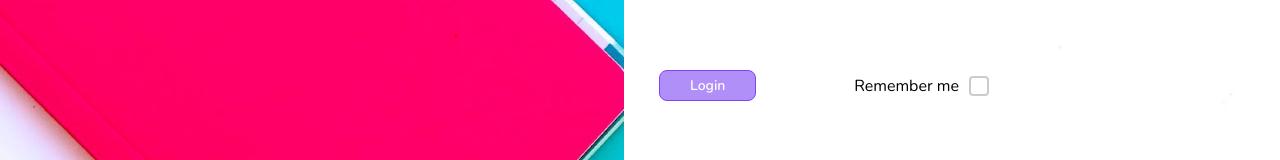
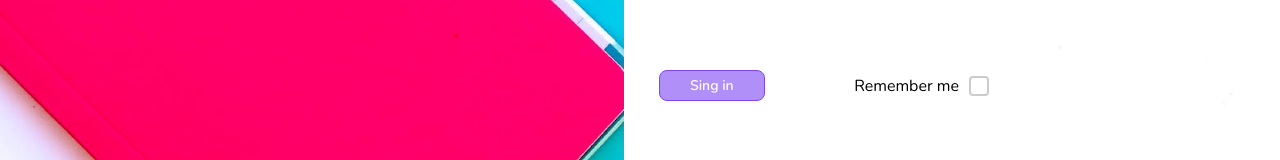
Before and after one commit to CardozoCasariegoLuciano/StudyNotes-Frontend, a React (Vite) app: page /auth/login in a window 1280 px wide. Shown: the part 322-482 px from the top of the page. Built offline with nearby package versions, Linux system fonts and the light colour scheme.

Commit message:
SNTAB-48  (#7)
* SNTAB-48 change register button wording and add cursor pointert

* SNTAB-48 fix tests

```diff
--- a/src/components/StyledComponents/Button/SimpleButton.ts
+++ b/src/components/StyledComponents/Button/SimpleButton.ts
@@ -12,4 +12,5 @@ export const SimpleButton = styled.button`
   border-radius: 8px;
   padding: 5px 30px;
   font: var(--text_medium_small);
+  cursor: pointer;
 `;
--- a/src/pages/Auth/LoginPage.tsx
+++ b/src/pages/Auth/LoginPage.tsx
@@ -67,7 +67,7 @@ const LoginPage = () => {
             </div>
             <div className="auth-login__actions">
               <div className="auth-login__actions--buttons">
-                <SimpleButton disabled={form.hasErrors()}>Login</SimpleButton>
+                <SimpleButton disabled={form.hasErrors()}>Sing in</SimpleButton>
                 <SimpleCheckBox label="Remember me" />
               </div>
               <div className="auth-login__actions--links">
--- a/src/pages/Auth/RegisterPage.tsx
+++ b/src/pages/Auth/RegisterPage.tsx
@@ -93,7 +93,7 @@ const RegisterPage = () => {
             {showAlert()}
           </div>
           <div className="auth-register__actions">
-            <SimpleButton disabled={form.hasErrors()}>Sing In</SimpleButton>
+            <SimpleButton disabled={form.hasErrors()}>Sing up</SimpleButton>
             <Link to="/auth/login">Have an account yet?</Link>
           </div>
         </form>
```
Also changed, not shown: 2 other files (tests, documents, lock files or other folders).
